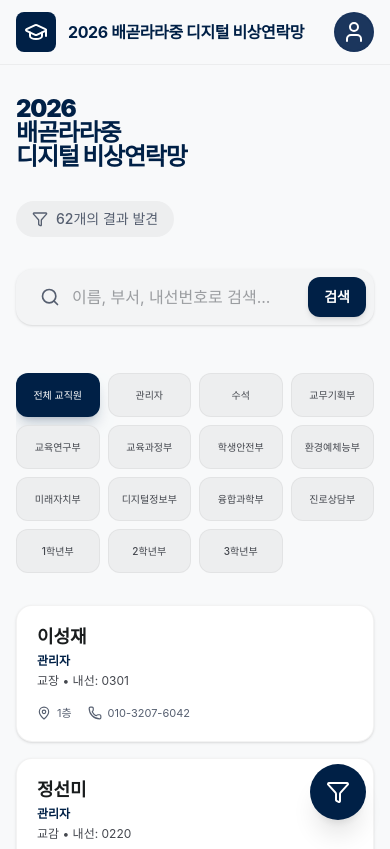
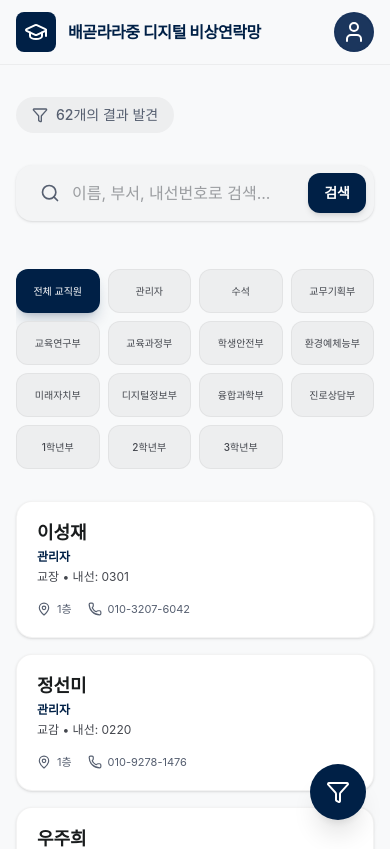
Before and after one commit to whahrns/number, a React (Vite) app: page / in a window 390 px wide. Shown: the top 849 px of the page. Built offline with nearby package versions, Linux system fonts and the light colour scheme.

Commit message:
feat: Remove redundant 2026 from title
Removes the "2026" prefix from the application title and its mobile-only display. This simplifies the title and aligns it with the application's core function.

```diff
--- a/src/App.tsx
+++ b/src/App.tsx
@@ -74,7 +74,7 @@ export default function App() {
             <div className="bg-primary p-2 rounded-lg">
               <GraduationCap className="text-white w-6 h-6" />
             </div>
-            <h1 className="text-primary font-bold tracking-tight text-base sm:text-xl">2026 배곧라라중 디지털 비상연락망</h1>
+            <h1 className="text-primary font-bold tracking-tight text-base sm:text-xl">배곧라라중 디지털 비상연락망</h1>
           </div>
 
           <div className="flex items-center gap-4">
@@ -86,15 +86,6 @@ export default function App() {
       </header>
 
       <main className="flex-grow w-full max-w-7xl mx-auto px-4 sm:px-6 lg:px-8 py-8 md:py-12">
-        {/* Mobile Title - Only visible on small screens */}
-        <div className="md:hidden mb-8">
-          <h2 className="text-2xl font-black text-primary tracking-tighter leading-none">
-            2026<br />
-            배곧라라중<br />
-            디지털 비상연락망
-          </h2>
-        </div>
-
         {/* Search Header Section */}
         <section className="mb-12">
           <div className="flex flex-col md:flex-row md:items-end justify-between gap-6 mb-8">
```
